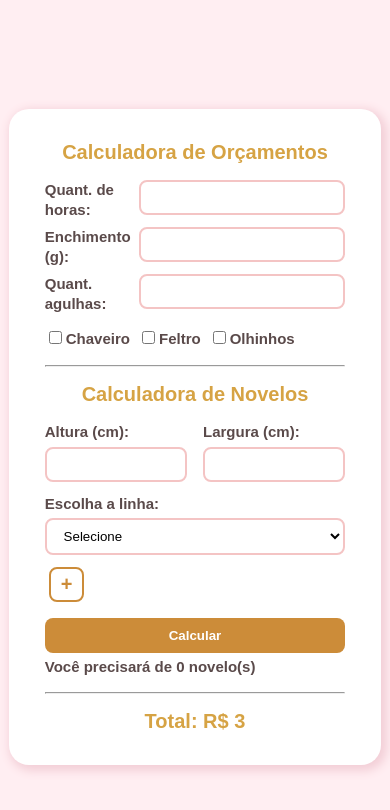
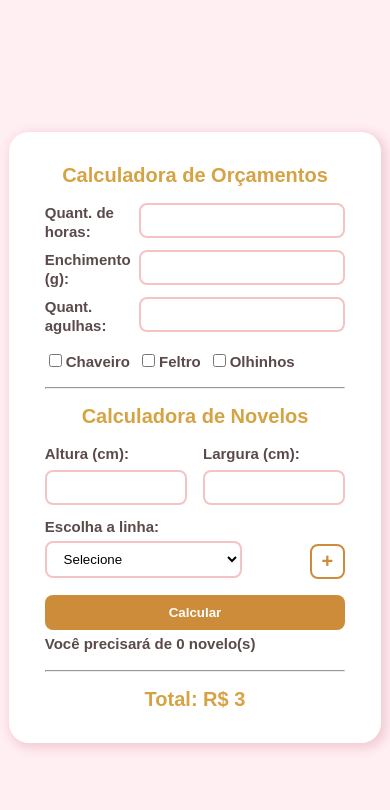
Before and after one commit to mirellanaspolini/calcularOrcamento, a React (Vite) app: page / in a window 390 px wide. Shown: the top 810 px of the page. Built offline with nearby package versions, Linux system fonts and the light colour scheme.

Commit message:
WIP: responsividade

```diff
--- a/src/App.css
+++ b/src/App.css
@@ -53,6 +53,7 @@ fieldset {
     border: none;
     display: flex;
     justify-content: space-between;
+    align-items: center;
     margin-bottom: 4px;
 }
 
@@ -117,6 +118,7 @@ button {
 
 .gridTamanho fieldset {
     display: flex;
+    align-items: initial;
     flex-direction: column;
     gap: 2px;
 }
@@ -145,7 +147,4 @@ button {
     h2 {
         font-size: 20px;
     }
-    .slctLinha select {
-        width: 100%;
-    }
 }
```
